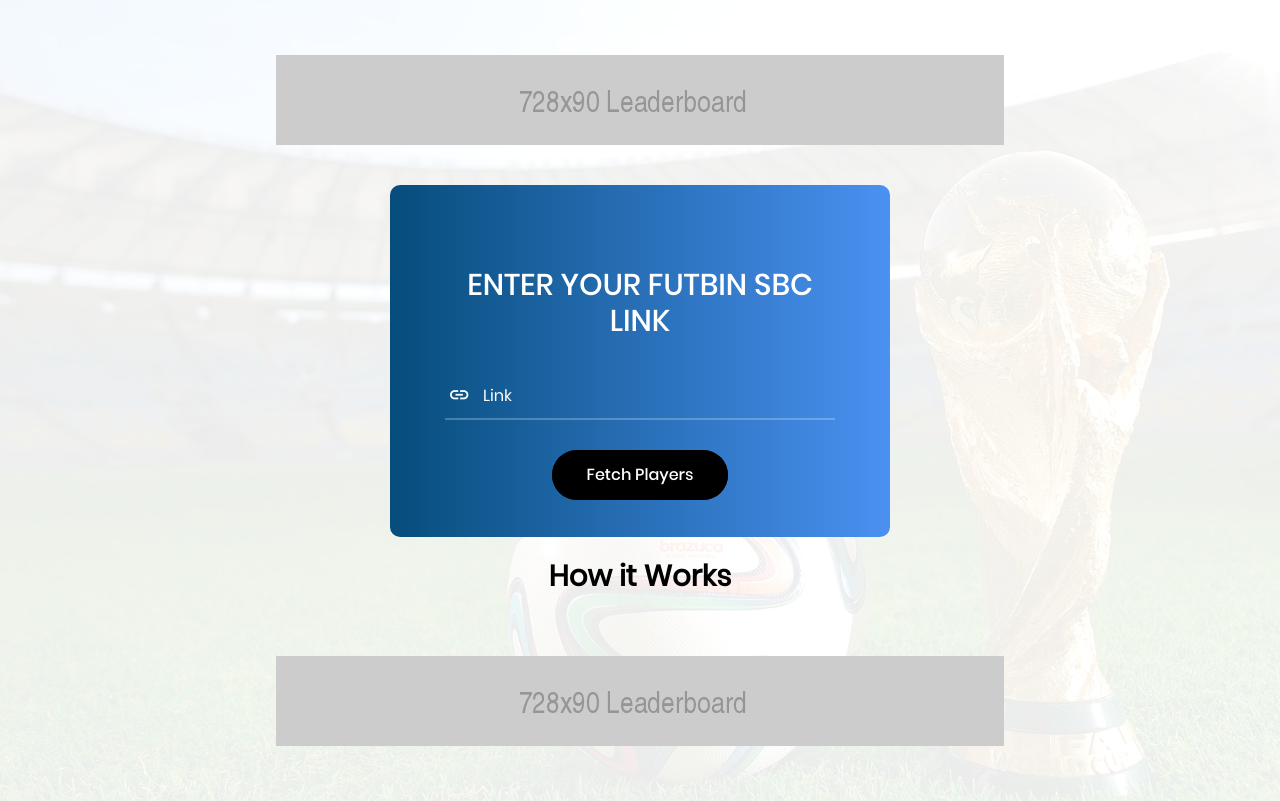
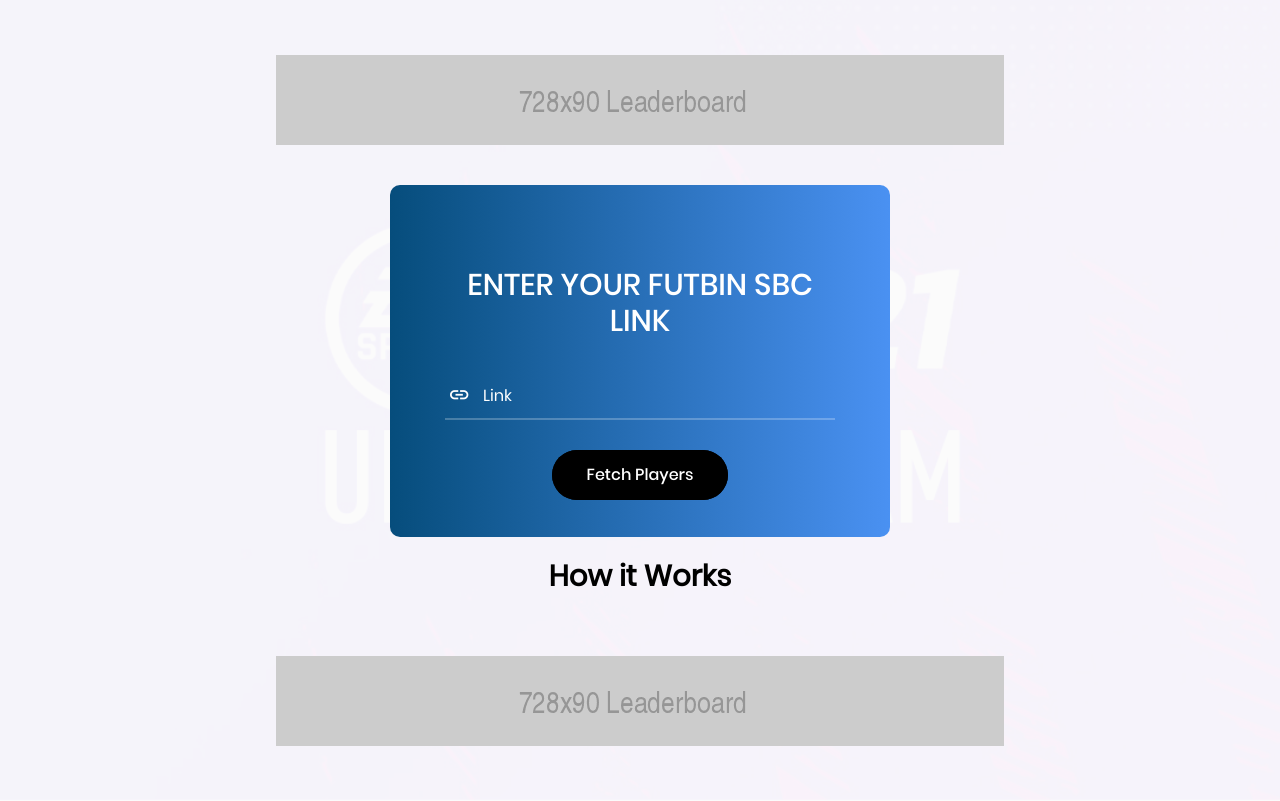
Before and after one commit to zlemura/futWizScrapper, a Flask app: page / in a window 1280 px wide. Run offline with Flask 2, Linux system fonts and the light colour scheme; some libraries are stand-ins or nearby versions.

Commit message:
Update index.html
Added fifa 21 image

```diff
--- a/templates/index.html
+++ b/templates/index.html
@@ -32,7 +32,7 @@
 <body>
 
 	<section class="limiter">
-		<div class="container-login100" style="background-image: url('static/images/Cup-Featured.jpg');">
+		<div class="container-login100" style="background-image: url('static/images/fifa_21_img.png');">
 			<div class="ads_banner">
 				<img src="{{ url_for('static', filename='images/728x90.png')}}" alt="ads">
 			</div>
```
